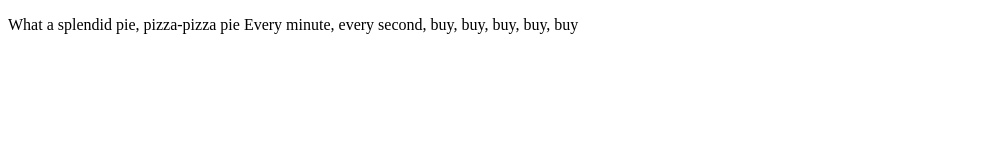
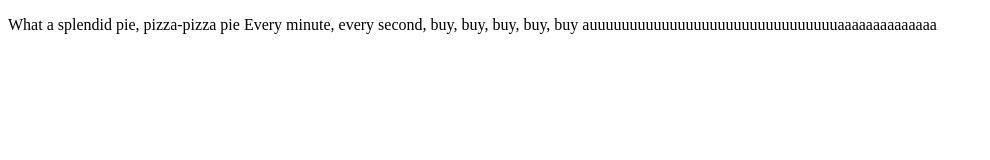
Before and after one commit to visantiago175/proyectoDemoCursoPrework, a plain HTML site: page index.html in a window 1280 px wide. Shown: the whole page, without its empty margins (0-990 px from the left). Drawn offline with Linux system fonts and the light colour scheme.

Commit message:
cambios en el texto de index

```diff
--- a/index.html
+++ b/index.html
@@ -8,6 +8,8 @@
 </head>
 <body>
     <p>What a splendid pie, pizza-pizza pie
-        Every minute, every second, buy, buy, buy, buy, buy</p>
+        Every minute, every second, buy, buy, buy, buy, buy
+        auuuuuuuuuuuuuuuuuuuuuuuuuuuuuuuaaaaaaaaaaaaaa
+    </p>
 </body>
 </html>
```
